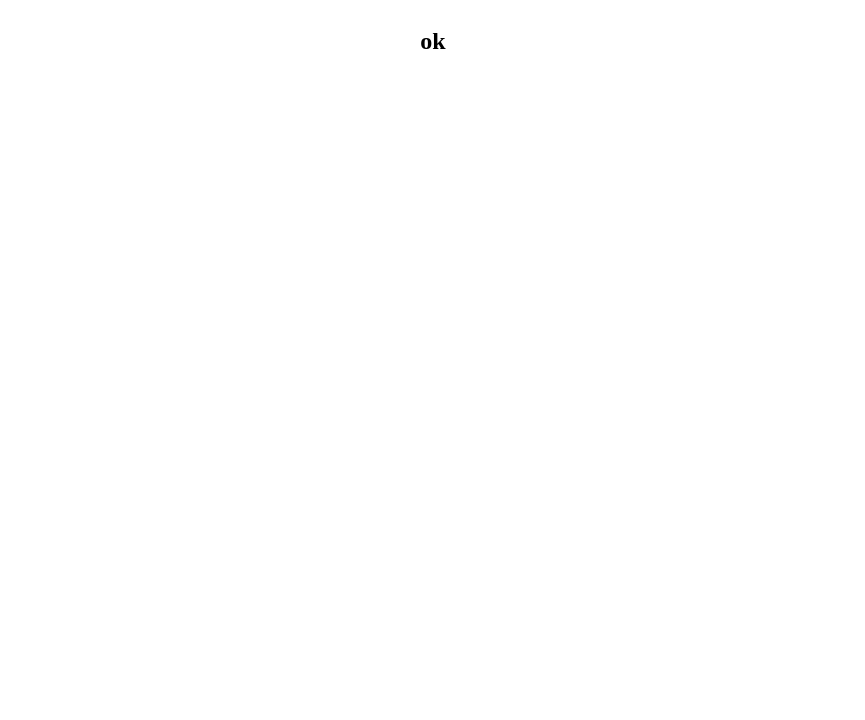
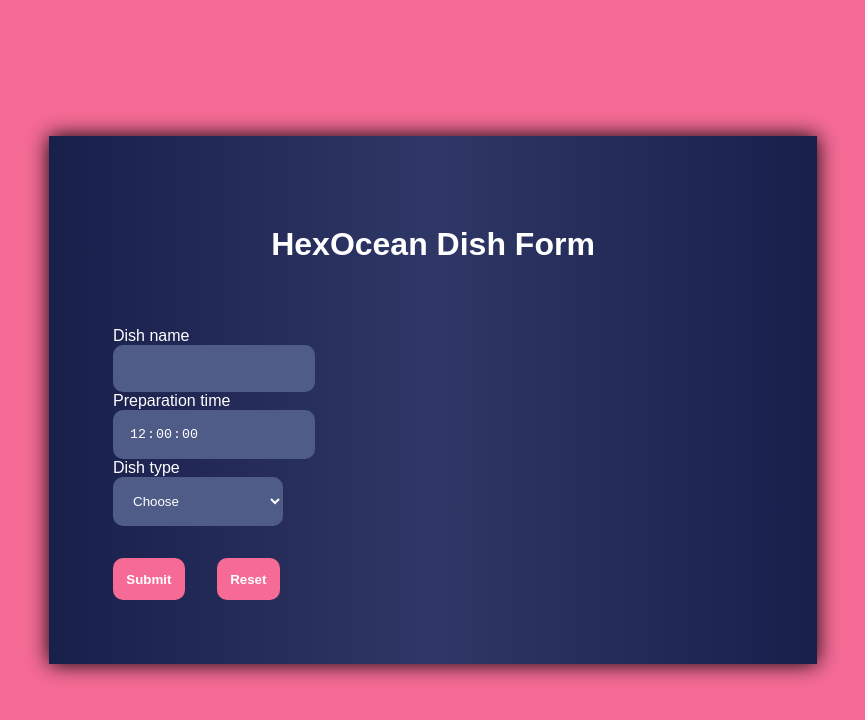
Before and after one commit to Webdogepl/hexocean, a React (Create React App) app: page / in a window 1280 px wide. Shown: the top 720 px of the page, without its empty margins (207-1072 px from the left). Built offline with nearby package versions, Linux system fonts and the light colour scheme.

Commit message:
Add styles to form

```diff
--- a/package.json
+++ b/package.json
@@ -10,8 +10,12 @@
     "@types/node": "^16.11.26",
     "@types/react": "^17.0.39",
     "@types/react-dom": "^17.0.12",
+    "@types/react-redux": "^7.1.23",
+    "final-form": "^4.20.6",
     "react": "^17.0.2",
     "react-dom": "^17.0.2",
+    "react-final-form": "^6.5.8",
+    "react-redux": "^7.2.6",
     "react-scripts": "5.0.0",
     "sass": "^1.49.9",
     "typescript": "^4.6.2",
--- a/src/App.module.scss
+++ /dev/null
@@ -1,5 +0,0 @@
-.app {
-	display: flex;
-	place-items: center;
-	place-content: center;
-}
--- /dev/null
+++ b/src/components/App.module.scss
@@ -0,0 +1,27 @@
+@font-face {
+	font-family: "Poppins", sans-serif;
+	src: url("https://fonts.googleapis.com/css2?family=Poppins:wght@400;700;800;900&display=swap");
+}
+
+$primary-color: #f56b95;
+$primary-font: "Poppins", sans-serif;
+
+html,
+body {
+	margin: 0;
+	font-family: $primary-font;
+}
+
+*:focus {
+	outline: none;
+}
+
+.app {
+	margin: 0;
+	padding: 0;
+	display: flex;
+	place-items: center;
+	place-content: center;
+	min-height: 100vh;
+	background: $primary-color;
+}
--- a/src/App.tsx
+++ b/src/components/App.tsx
@@ -1,11 +1,12 @@
 import React from 'react';
 import styles from './App.module.scss';
+import DishForm from './Form/DishForm';
 
 function App() {
   return (
     <main>
     <section className={styles.app}>
-      <h1>ok</h1>
+    <DishForm />
     </section>
     </main>
   );
--- a/src/components/Form/DishForm.js
+++ b/src/components/Form/DishForm.js
@@ -1,6 +1,7 @@
 /* eslint-disable jsx-a11y/accessible-emoji */
 import React from "react";
 import { Form, Field } from "react-final-form";
+import styles from "./DishForm.module.scss";
 
 function DishForm() {
 	const onSubmit = async (values) => {
@@ -14,10 +15,12 @@ function DishForm() {
 	);
 
 	return (
-		<>
+		<div className={styles.formContainer}>
+			<h1 className={styles.title}>HexOcean Dish Form</h1>
+
 			<Form
 				onSubmit={onSubmit}
-				initialValues={{}}
+				initialValues={{ preparation_time: "00:00:00" }}
 				render={({ handleSubmit, form, submitting, pristine, values }) => (
 					<form onSubmit={handleSubmit}>
 						<div>
@@ -29,16 +32,20 @@ function DishForm() {
 							<Field
 								name="preparation_time"
 								component="input"
-								type="number"
-								min="0"
-								max="12"
+								type="time"
+								value="00:00:00"
+								min="00:00:00"
+								max="05:00:00"
+								step="1"
 								required
 							/>
 						</div>
 						<div>
 							<label>Dish type</label>
 							<Field name="type" component="select" required>
-								<option>Choose</option>
+								<option value="" disabled>
+									Choose
+								</option>
 								<option value="pizza">Pizza 🍕</option>
 								<option value="soup">Soup 🍲</option>
 								<option value="sandwich">Sandwich 🥪</option>
@@ -78,7 +85,7 @@ function DishForm() {
 							/>
 						</Condition>
 
-						<div className="buttons">
+						<div className={styles.buttonsWrapper}>
 							<button type="submit" disabled={submitting || pristine}>
 								Submit
 							</button>
@@ -90,11 +97,10 @@ function DishForm() {
 								Reset
 							</button>
 						</div>
-						<pre>{JSON.stringify(values, 0, 2)}</pre>
 					</form>
 				)}
 			/>
-		</>
+		</div>
 	);
 }
 
--- a/src/components/Form/DishForm.module.scss
+++ b/src/components/Form/DishForm.module.scss
@@ -0,0 +1,61 @@
+.formContainer {
+	background: linear-gradient(to left, #191f4b, #2f3766, #191f4b);
+	color: white;
+	padding: 5%;
+	box-shadow: 0 0 20px 0px black;
+	width: clamp(200px, 50%, 900px);
+}
+
+.title {
+	text-align: center;
+	font-size: 2em;
+	margin-bottom: 2em;
+}
+
+input {
+	background: #4f5c88;
+	border: none;
+	border-radius: 10px;
+	padding: 1rem;
+	color: white;
+	display: block;
+	width: clamp(170px, 25%, 250px);
+}
+
+input[type="time"]::-webkit-calendar-picker-indicator,
+input[type="time"]::-webkit-datetime-edit-ampm-field {
+	background: none;
+	display: none;
+}
+
+select {
+	background: #4f5c88;
+	border: none;
+	border-radius: 10px;
+	padding: 1rem;
+	color: white;
+	display: block;
+	width: clamp(170px, 25%, 250px);
+}
+
+.buttonsWrapper {
+	margin-top: 5%;
+
+	button {
+		border: none;
+		background: #f56b95;
+		padding: 1em;
+		color: white;
+		border-radius: 10px;
+		margin-right: 5%;
+		cursor: pointer;
+		transition: 0.5s;
+		font-weight: bold;
+
+		&:hover {
+			background: white;
+			color: #f56b95;
+			transition: 0.5s;
+		}
+	}
+}
--- a/src/index.tsx
+++ b/src/index.tsx
@@ -1,6 +1,6 @@
 import React from 'react';
 import ReactDOM from 'react-dom';
-import App from './App';
+import App from './components/App';
 
 ReactDOM.render(
   <React.StrictMode>
```
Also changed, not shown: 1 other file (tests, documents, lock files or other folders).
